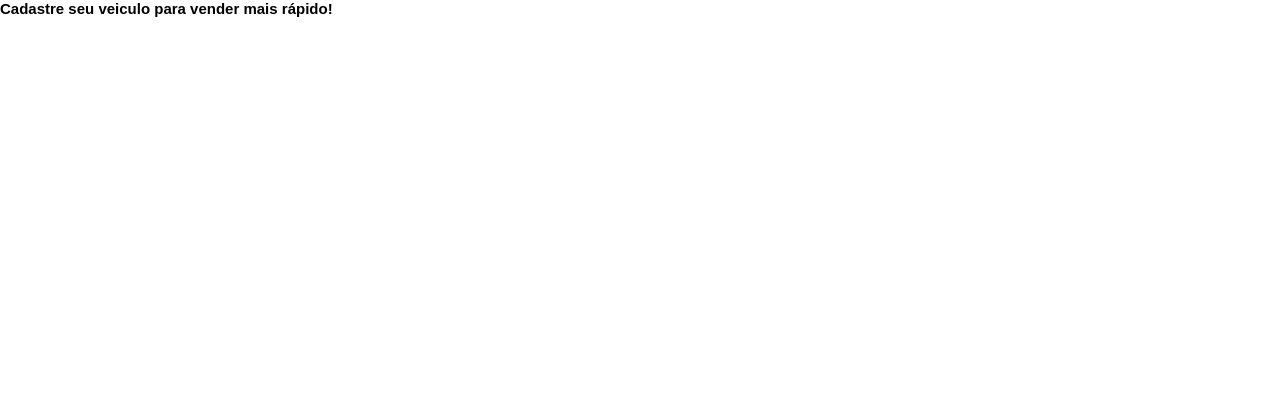
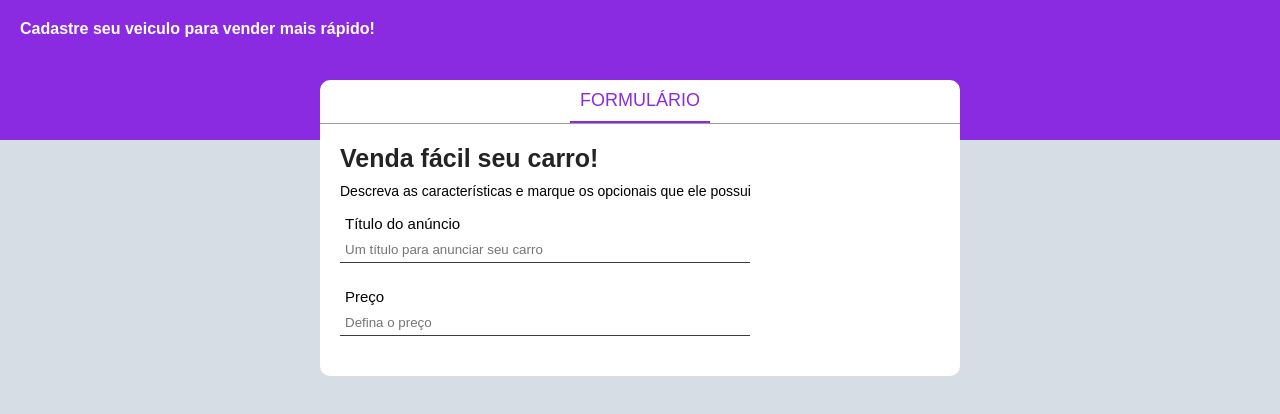
Before and after one commit to CaioSousa-10/Projeto-Formulario-venda-de-carros, a plain HTML site: page index.html in a window 1280 px wide. Drawn offline with Linux system fonts and the light colour scheme.

Commit message:
Campo venda e Campo Preço

```diff
--- a/css/style.css
+++ b/css/style.css
@@ -4,7 +4,86 @@
     border: 0;
 }
 
+body {
+    background-color: rgb(214, 221, 228);
+}
+
 html {
     font-family: Arial, Helvetica, sans-serif;
     font-size: 62.5%;
 }
+
+/* fontes */
+
+h1 {
+    font-size: 2.5rem;
+    color: rgb(36, 34, 34);
+    margin-bottom: 1rem;
+}
+
+h2 {
+    padding: 1rem;
+    font-size: 1.6rem;
+    color: white;
+}
+
+h3 {
+    font-size: 1.8rem;
+    color: blueviolet;
+    font-weight: 400;
+    padding: 1rem;
+    max-width: fit-content;
+    margin: 0 auto;
+    border-bottom: 2px solid blueviolet;
+}
+
+p {
+    font-size: 1.4rem;
+}
+
+header {
+    background-color: blueviolet;
+    width: 100%;
+    height: 12rem;
+    padding: 1rem;
+}
+
+.container {
+    background-color: white;
+    max-width: 50%;
+    margin: 0 auto;
+    text-align: center;
+    position: relative;
+    bottom: 6rem;
+    border-radius: 1rem;
+
+}
+
+#link-navegacao {
+    border-bottom: 1px solid rgb(160, 159, 159);
+}
+
+.formulario {
+    text-align: left;
+    padding: 2rem;
+}
+
+.formulario div {
+    margin-bottom: 2rem;
+}
+
+/* elementos de formulario */
+
+label {
+    font-size: 1.5rem;
+}
+
+label, input {
+    display: block;
+    padding: 0.5rem;
+}
+
+.input-text {
+    width: 40rem;
+    border-bottom: 1px solid #3d3c3c;
+}
--- a/index.html
+++ b/index.html
@@ -14,6 +14,35 @@
         <h2>Cadastre seu veiculo para vender mais rápido!</h2>
     </header>
 
+    <section class="container">
+        <div id="link-navegacao" >
+            <h3>FORMULÁRIO</h3>
+        </div>
+
+        <section class="formulario">
+            <h1>Venda fácil seu carro!</h1>
+            <p>Descreva as características e marque os opcionais que ele possui</p>
+
+            <br>
+
+            <form action="registre.phph" method="post">
+
+                <div>
+                    <label for="ad-title">Título do anúncio</label>
+                    <input class="input-text"  type="text" name="ad-title" placeholder="Um título para anunciar seu carro">
+                </div>
+
+                <div>
+                    <label for="price">Preço</label>
+                    <input class="input-text"  type="number" name="price" placeholder="Defina o preço">
+                </div>
+
+            </form>
+
+        </section>
+
+    </section>
+
 </body>
 
 </html>
```
